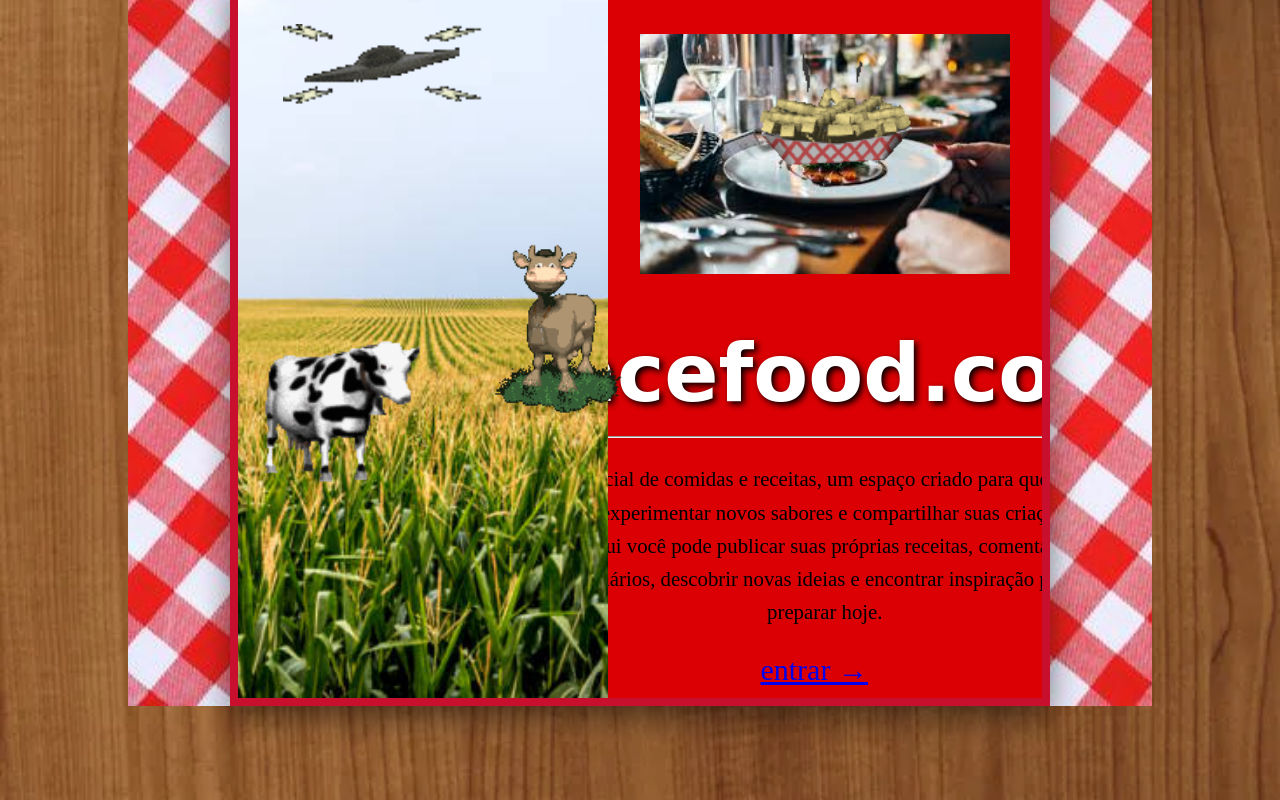
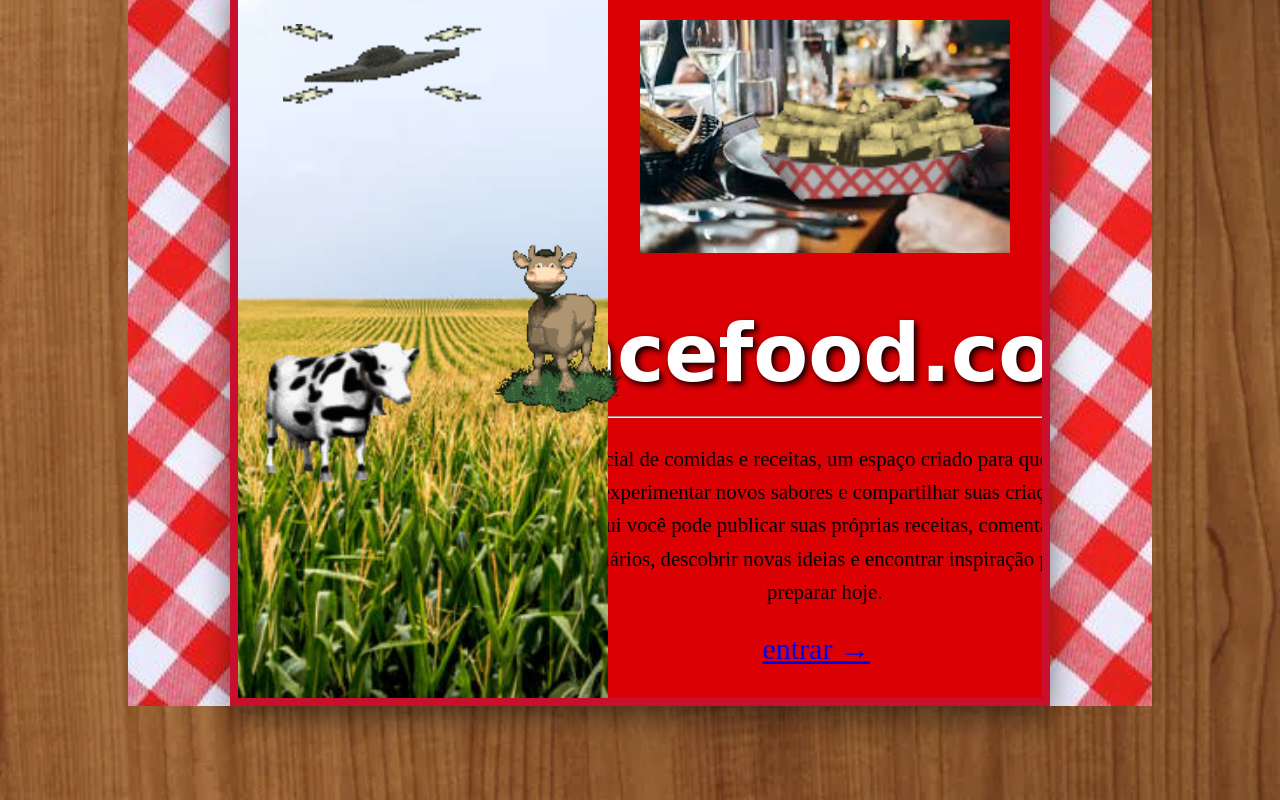
Before and after one commit to Eduardoluizfrancelianoda/GCW, a PHP site: page /intro.html in a window 1280 px wide. Run offline with PHP 8.4, Linux system fonts and the light colour scheme; some web fonts are replaced.

Commit message:
bug fixing the position of the fries image on the intro page, and ensuring the background image covers the entire right column without repeating.

```diff
--- a/Facefood/CSS/introstyle.css
+++ b/Facefood/CSS/introstyle.css
@@ -61,11 +61,9 @@ body {
   width: 100%;
   height: 100%;
   object-fit: cover;
-}
-.bg-image-right-column {
-  width: 100%;
-  height: 240px;
-  object-fit: cover;
+  background-size: cover;
+  background-position: center;
+  background-repeat: no-repeat;
 }
 
 .cow {
@@ -86,10 +84,9 @@ body {
 }
 .fries {
   position: absolute;
-  bottom: 73%;
-  left: 75%;
-  transform: translateX(-50%);
-  width: 170px;
+  bottom: 67%;
+  left: 64%;
+  width: 253px;
   z-index: 1;
 }
 .ufo {
@@ -126,8 +123,8 @@ form {
 
 .enter-btn {
   font-size: 30px;
-  position: absolute;
-  left: 65%;
+  position: relative;
+  left: 40%;
 
 }
 
--- a/Facefood/intro.html
+++ b/Facefood/intro.html
@@ -24,8 +24,9 @@
             </div>
 
             <div class="right-column">
-                <img src="imgs/restaurante massa.jpg" alt="Mesa de restaurante" class="bg-image-right-column">
-                <img src="gifs/prato de fritas.gif" alt="Prato de fritas" class="fries">
+                <div class="bg-image" style="background-image: url(imgs/restaurante\ massa.jpg);">
+                    <img src="gifs/prato de fritas.gif" alt="fritas" class="fries">
+                </div>
 
                 <div>
                     <h1 style="font-family: 'Inspiration', cursive;" class="logo">Facefood.com</h1><hr>
```
